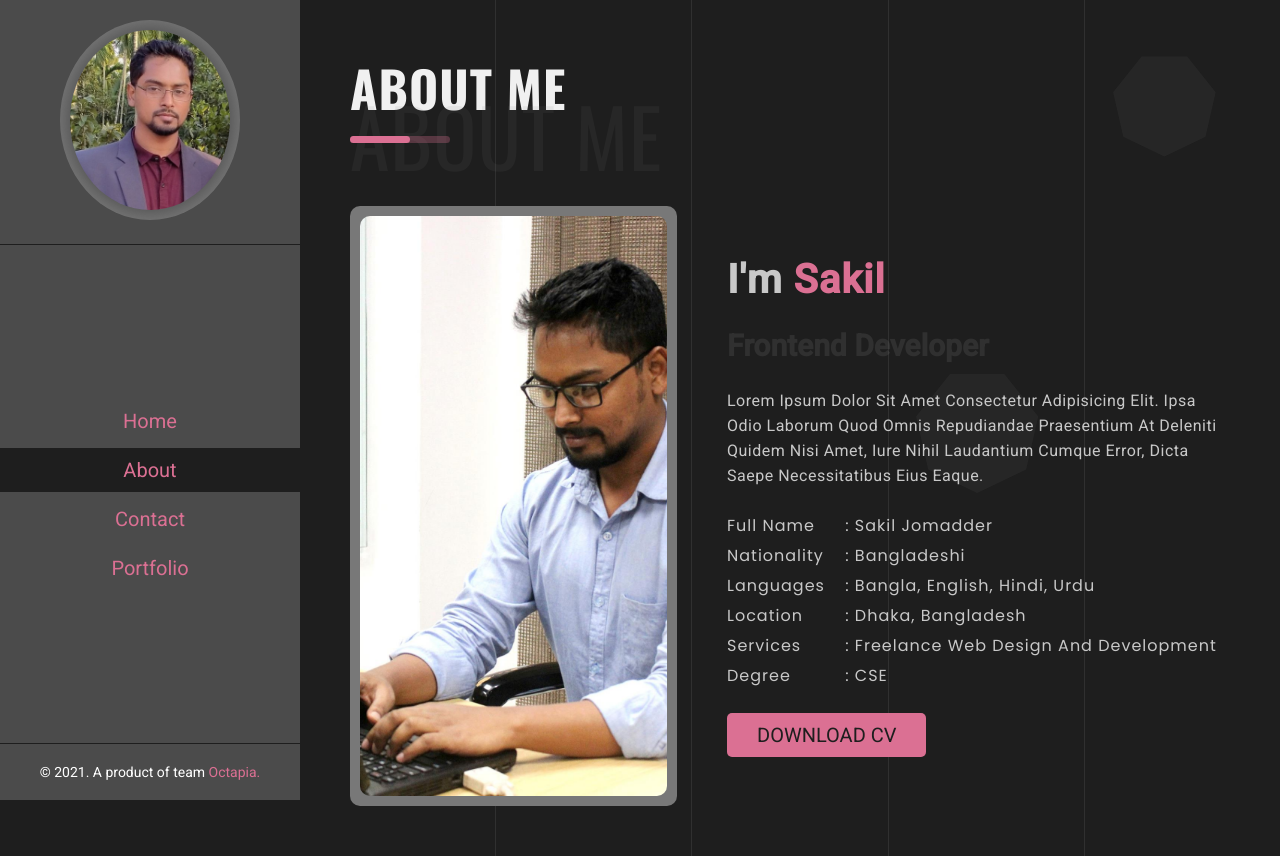
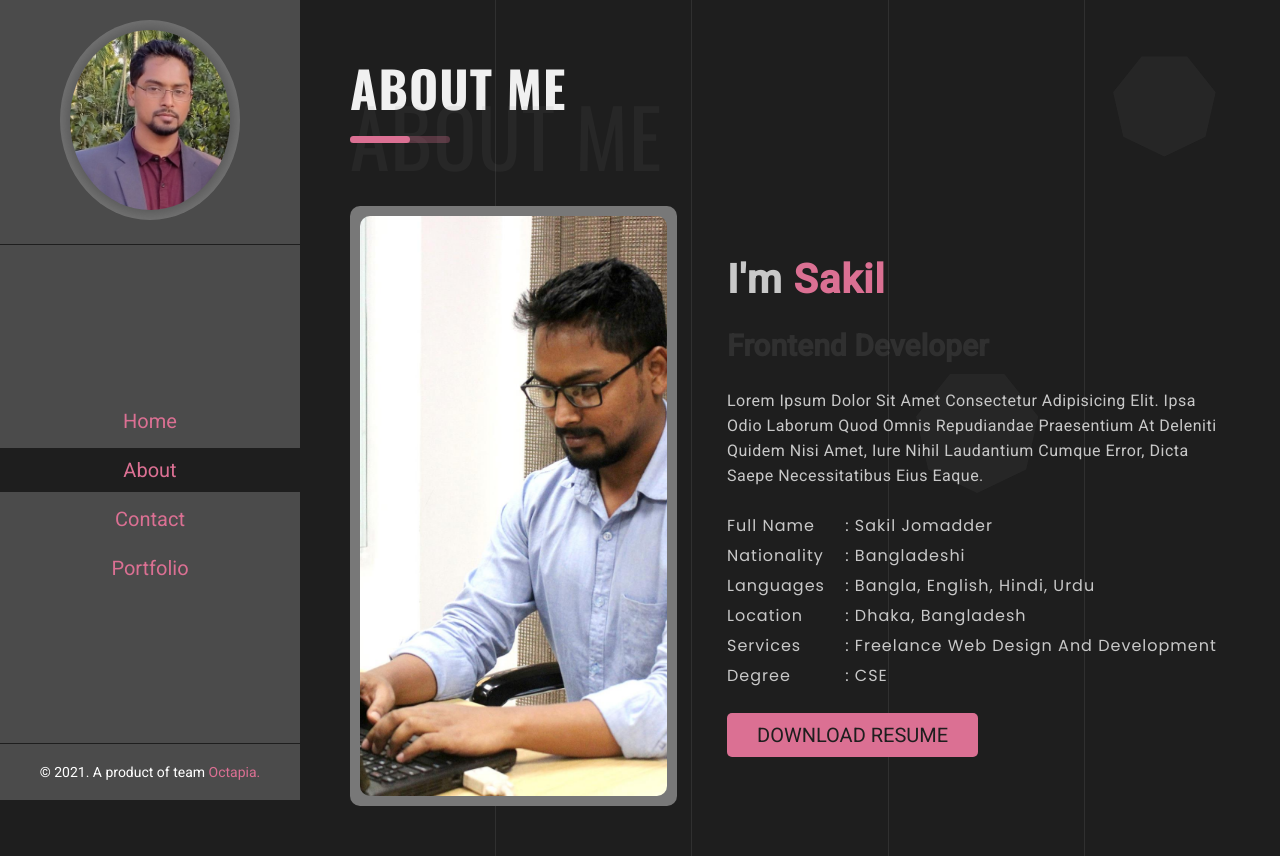
Before and after one commit to mistersakil/portfolio-01-using-react-styled-component, a React (Create React App) app: page /about in a window 1280 px wide. Built offline with nearby package versions, Linux system fonts and the light colour scheme.

Commit message:
updated about page

```diff
--- a/src/components/pages/AboutPage.js
+++ b/src/components/pages/AboutPage.js
@@ -128,7 +128,7 @@ const AboutPage = () => {
               />
               <AboutFeatureItem title="degree" info="CSE" />
             </div>
-            <Button>download cv</Button>
+            <Button>download resume</Button>
           </div>
         </div>
       </AboutPageStyle>
```
